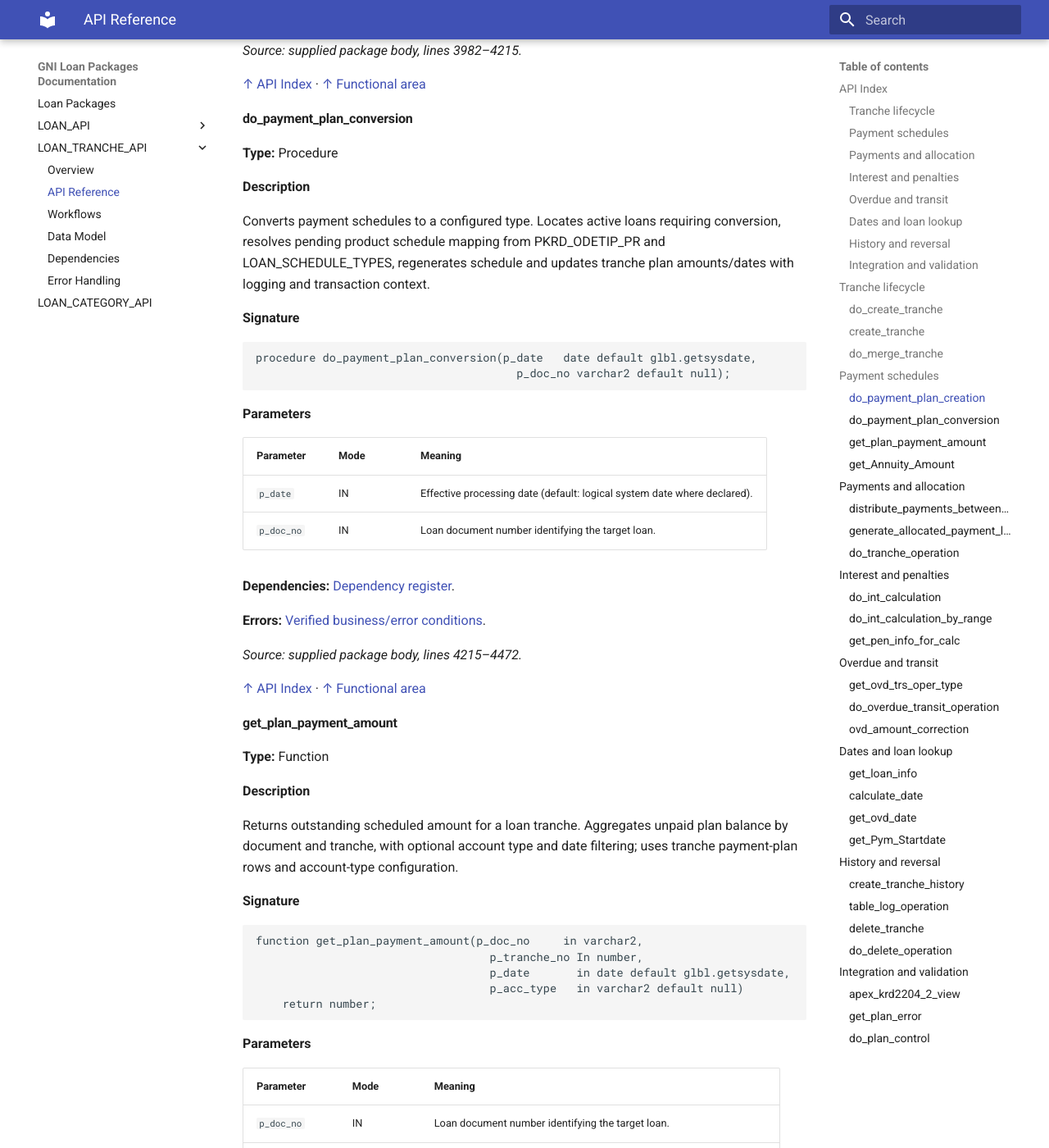
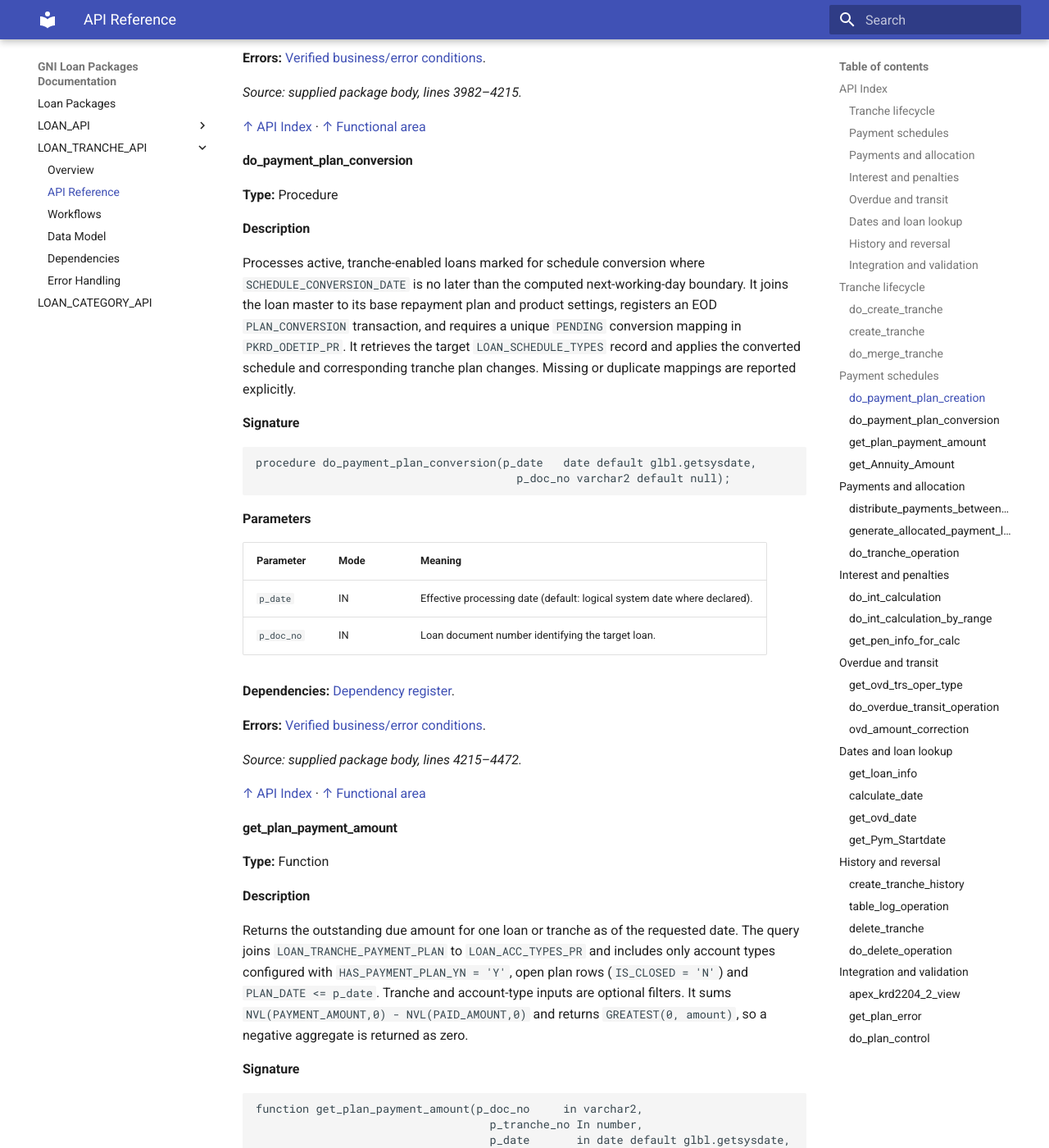
Before and after one commit to SadayCb/gni-documentation-poc8.0, an MkDocs documentation site: the page built from docs/loan-tranche-api-reference.md, in a window 1280 px wide and 1400 px high, scrolled down 5728 px. Shown: the whole window at 82% size. Built offline with MkDocs 1.6.1 and Material for MkDocs 9.7.7, drawn with Linux system fonts in a browser that asks for light colours; some of the changed text lies outside the part shown.

Commit message:
docs(tranche): verify and refine business descriptions against package body

```diff
--- a/docs/loan-tranche-api-reference.md
+++ b/docs/loan-tranche-api-reference.md
@@ -184,7 +184,7 @@ procedure create_tranche(p_doc_no         in varchar2,
 
 **Description**
 
-Selects tranche records whose accumulated balance buckets are positive, `MERGE_DATE <= p_date`, and `MAIN_TRANCHE_NO IS NULL`; joins active loan master data and optionally narrows to `p_doc_no`. For each eligible tranche it obtains the base `KRD_ODEME_PLAN` and the main tranche (`TRANCHE_NO = MAIN_TRANCHE_NO`), validates uniqueness, logs the operation, and applies consolidation and schedule-related changes.
+Selects active loan records and unmerged tranche rows (`MAIN_TRANCHE_NO IS NULL`) whose `MERGE_DATE` is on or before the requested date and whose combined principal, transit, interest, overdue, accrued and penalty balances are positive. For each selected row it allocates a transaction identifier, retrieves the base repayment schedule in `KRD_ODEME_PLAN`, and looks for the existing main tranche (`TRANCHE_NO = MAIN_TRANCHE_NO`); multiple matches are rejected. It then processes the merge against the tranche's principal and plan information, recording the required changes. It is eligibility-driven rather than a blanket merge of all tranches for a loan.
 
 **Signature**
 
@@ -257,7 +257,7 @@ procedure do_payment_plan_creation(p_date   date default glbl.getsysdate,
 
 **Description**
 
-Converts payment schedules to a configured type. Locates active loans requiring conversion, resolves pending product schedule mapping from PKRD_ODETIP_PR and LOAN_SCHEDULE_TYPES, regenerates schedule and updates tranche plan amounts/dates with logging and transaction context.
+Processes active, tranche-enabled loans marked for schedule conversion where `SCHEDULE_CONVERSION_DATE` is no later than the computed next-working-day boundary. It joins the loan master to its base repayment plan and product settings, registers an EOD `PLAN_CONVERSION` transaction, and requires a unique `PENDING` conversion mapping in `PKRD_ODETIP_PR`. It retrieves the target `LOAN_SCHEDULE_TYPES` record and applies the converted schedule and corresponding tranche plan changes. Missing or duplicate mappings are reported explicitly.
 
 **Signature**
 
@@ -288,7 +288,7 @@ procedure do_payment_plan_conversion(p_date   date default glbl.getsysdate,
 
 **Description**
 
-Returns outstanding scheduled amount for a loan tranche. Aggregates unpaid plan balance by document and tranche, with optional account type and date filtering; uses tranche payment-plan rows and account-type configuration.
+Returns the outstanding due amount for one loan or tranche as of the requested date. The query joins `LOAN_TRANCHE_PAYMENT_PLAN` to `LOAN_ACC_TYPES_PR` and includes only account types configured with `HAS_PAYMENT_PLAN_YN = 'Y'`, open plan rows (`IS_CLOSED = 'N'`) and `PLAN_DATE <= p_date`. Tranche and account-type inputs are optional filters. It sums `NVL(PAYMENT_AMOUNT,0) - NVL(PAID_AMOUNT,0)` and returns `GREATEST(0, amount)`, so a negative aggregate is returned as zero.
 
 **Signature**
 
@@ -324,7 +324,7 @@ function get_plan_payment_amount(p_doc_no     in varchar2,
 
 **Description**
 
-Returns planned annuity for loan tranche. Queries tranche payment-plan amounts and applies p_return_type selection (default NO_ZERO) when deriving numeric annuity.
+Finds the first **future** payment-plan date for the requested loan/tranche, considering only open schedule entries whose configured account group is MAIN or INT and which have payment-plan support enabled. With `NO_ZERO` (the default), the date search requires a positive scheduled amount; `WITH_ZERO` also allows zero amounts. It then sums the MAIN and INT `PAYMENT_AMOUNT` values on that selected date and returns zero if no matching entries exist. This is the first qualifying installment, not an average across all installments.
 
 **Signature**
 
@@ -816,7 +816,7 @@ function calculate_date(p_period_type    varchar2,
 
 **Description**
 
-Finds effective overdue date for account type. Evaluates loan maturity, unpaid tranche plan dates and account balances for requested document/account type/date; returns applicable due/overdue boundary.
+Looks up the loan's maturity date and product-level overdue minimum amounts in `KRD_TEKLIF_DETAY` and `PKRD_TURKOD_PR`. It chooses the principal or interest threshold from `p_acc_type`, then examines open, nonzero overdue payment-plan amounts joined to tranche configuration and account groups `OVD_MAIN`/`OVD_INT` through the requested date. Each plan date is transformed using `calculate_date` with the tranche overdue-period settings. The query uses a cumulative window sum to identify the applicable earliest overdue date relative to the threshold, rather than merely returning the minimum raw payment-plan date.
 
 **Signature**
 
@@ -1131,7 +1131,7 @@ function get_plan_error(p_doc_no     varchar2,
 
 **Description**
 
-Calls `get_plan_error(p_document_no, p_check_type, p_date)` to obtain repayment-plan diagnostics. When the returned message is not null, raises it with `R`; otherwise exits without changing the schedule. Unlike the similarly named `LOAN_API` procedure, **this implementation contains no `LOAN_EOD_CONTROL_EXP` exclusion check**.
+Validates a tranche-enabled loan's repayment-plan consistency by calling `get_plan_error(p_document_no, p_check_type, p_date)`. If that function returns diagnostic text, it raises an application error via `R`; otherwise it exits without altering the schedule. The tranche version does **not** perform the `LOAN_EOD_CONTROL_EXP` exclusion lookup used in the separate `LOAN_API.do_plan_control` implementation.
 
 **Signature**
 
```
